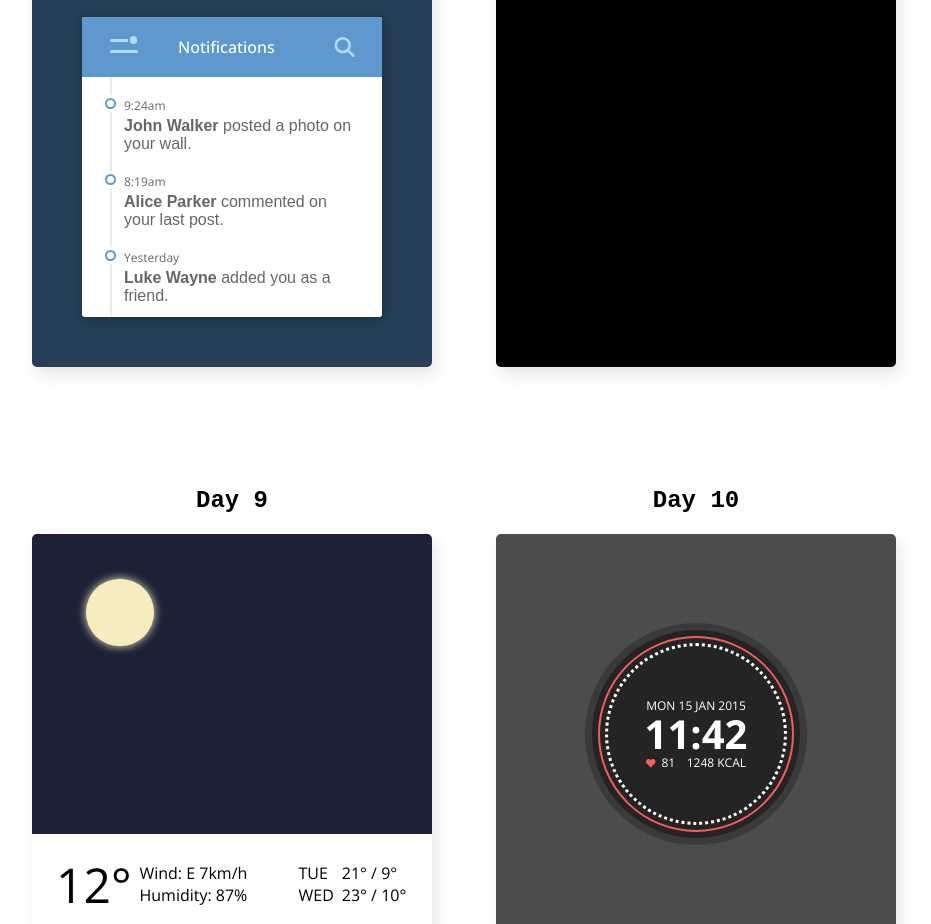
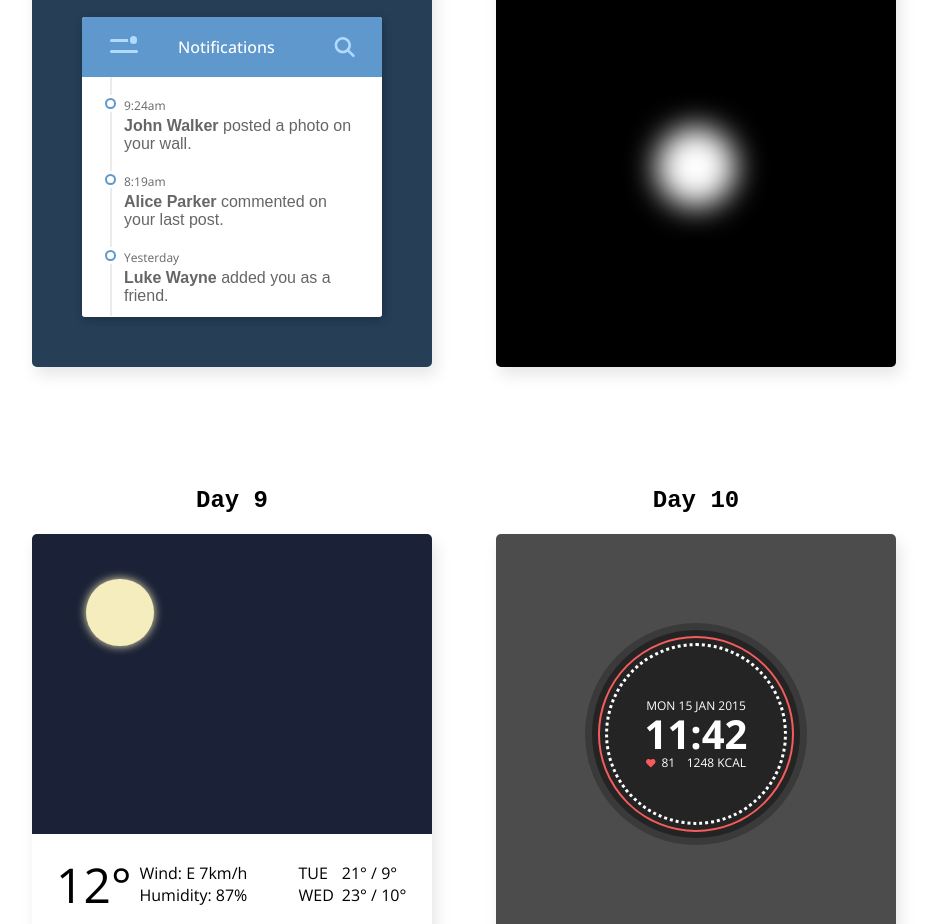
Before and after one commit to heatherdice/100_days_css, a React (Create React App) app: page / in a window 1280 px wide. Shown: the part 2740-3664 px from the top of the page, without its empty margins (176-1107 px from the left). Built offline with nearby package versions, Linux system fonts and the light colour scheme.

Commit message:
Styled center circle

```diff
--- a/src/styles/dayStyles/Day08.css
+++ b/src/styles/dayStyles/Day08.css
@@ -3,3 +3,16 @@
 .container-color8 {
     background: #000000;
 }
+
+.ball {
+    position: absolute;
+}
+
+.white-center {
+    position: relative;
+    height: 5em;
+    width: 5em;
+    background-color: #FFFFFF;
+    border-radius: 50%;
+    filter: blur(15px);
+}
```
